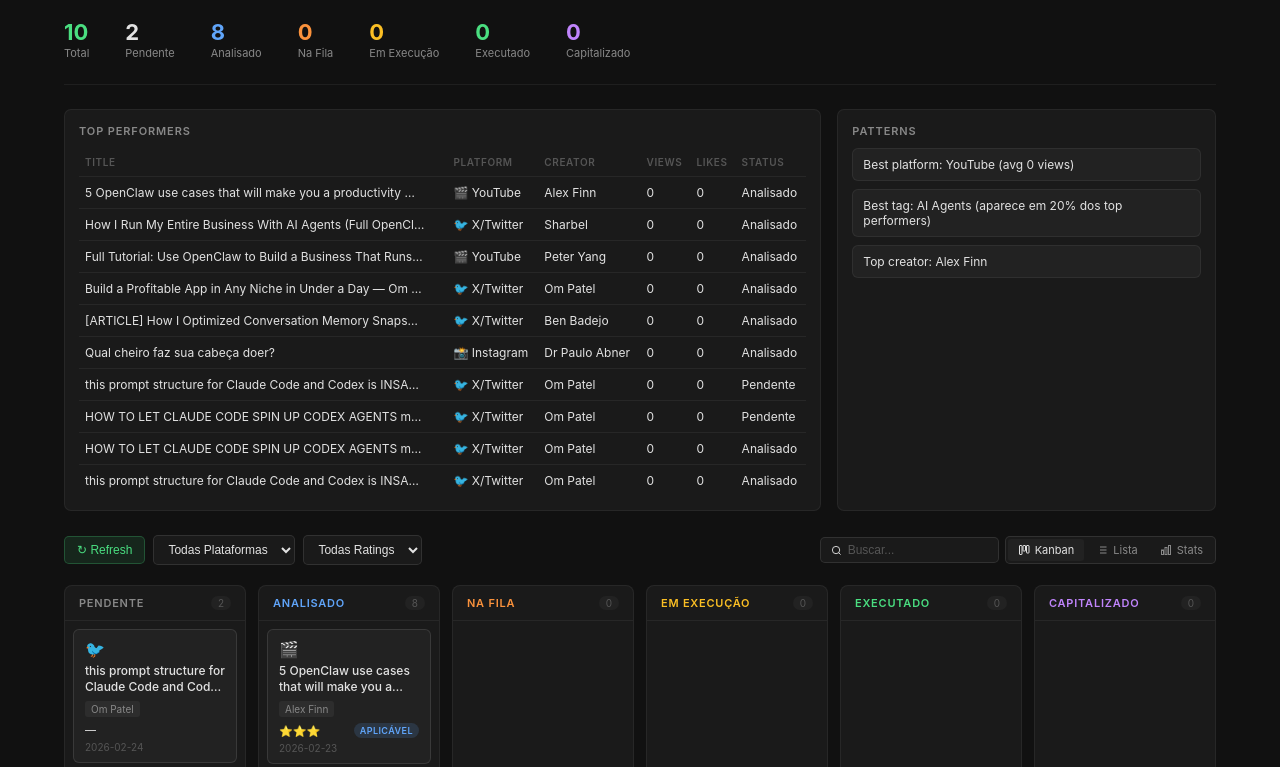
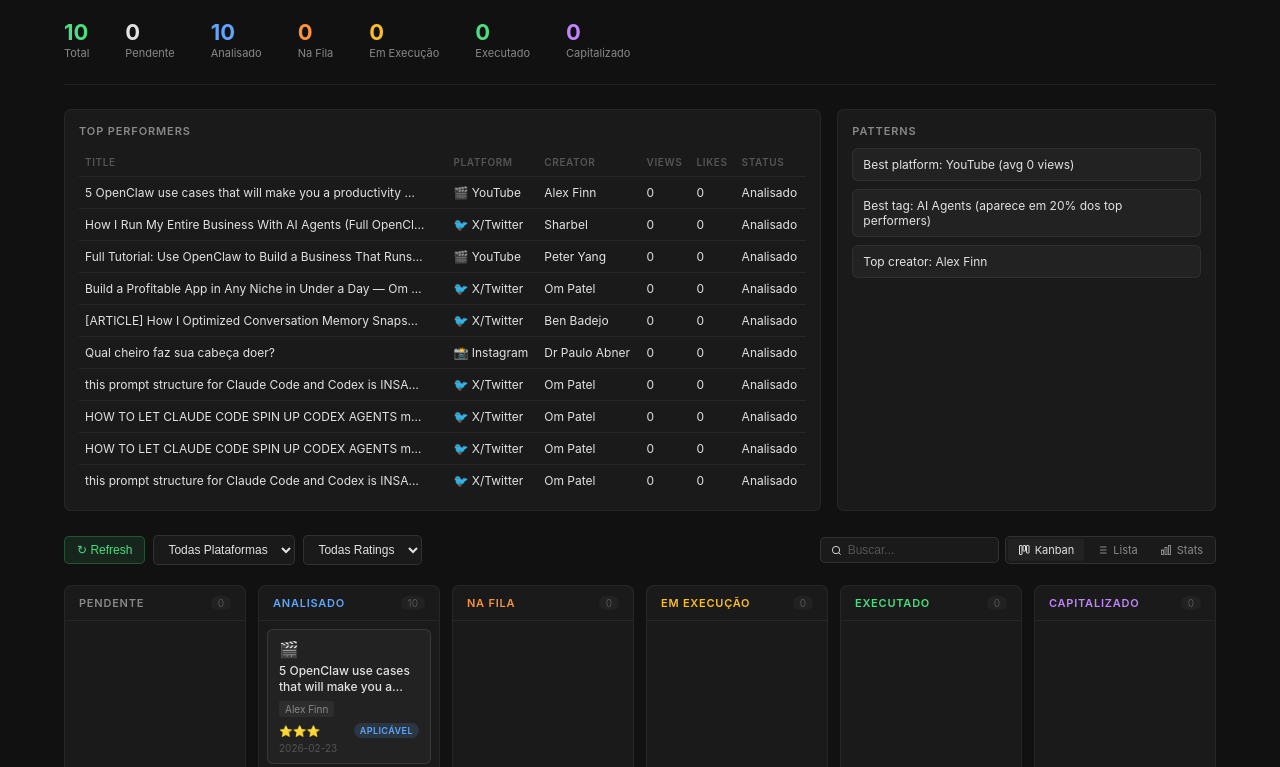
Before and after one commit to marcoraza/marco-research-mc, a plain HTML site: page index.html in a window 1280 px wide. Shown: the part 79-846 px from the top of the page. Drawn offline with nearby package versions, Linux system fonts and the light colour scheme; no server answers.

Commit message:
Update 2026-02-24 03:43 — 10 items

```diff
--- a/index.html
+++ b/index.html
@@ -339,7 +339,7 @@
 
 // ── LOAD DATA ─────────────────────────────────────────────────────────────────
 const EMBEDDED_DATA = {
-  "updated": "2026-02-24T03:41:22.944796",
+  "updated": "2026-02-24T03:43:05.113237",
   "total": 10,
   "items": [
     {
@@ -474,9 +474,9 @@
       "url": "https://www.notion.so/this-prompt-structure-for-Claude-Code-and-Codex-is-INSANE-instead-of-one-giant-prompt-break-it-int-311b72d5042d8102a241faffd127891c",
       "title": "this prompt structure for Claude Code and Codex is INSANE\n\ninstead of one giant prompt, break it int",
       "platform": "X/Twitter",
-      "rating": "",
-      "status": "Pendente",
-      "valor": "",
+      "rating": "⭐⭐⭐",
+      "status": "Analisado",
+      "valor": "Aplicável",
       "tags": [],
       "date": "2026-02-24",
       "original_url": "https://x.com/i/web/status/2026122201728987565",
@@ -494,9 +494,9 @@
       "url": "https://www.notion.so/HOW-TO-LET-CLAUDE-CODE-SPIN-UP-CODEX-AGENTS-most-people-think-you-have-to-choose-one-ai-coder-you-311b72d5042d8150bc02ca90e584d081",
       "title": "HOW TO LET CLAUDE CODE SPIN UP CODEX AGENTS\n\nmost people think you have to choose one ai coder\n\nyou ",
       "platform": "X/Twitter",
-      "rating": "",
-      "status": "Pendente",
-      "valor": "",
+      "rating": "⭐⭐",
+      "status": "Analisado",
+      "valor": "Referência",
       "tags": [],
       "date": "2026-02-24",
       "original_url": "https://x.com/i/web/status/2026129939179692242",
@@ -683,9 +683,9 @@
       "url": "https://www.notion.so/this-prompt-structure-for-Claude-Code-and-Codex-is-INSANE-instead-of-one-giant-prompt-break-it-int-311b72d5042d8102a241faffd127891c",
       "title": "this prompt structure for Claude Code and Codex is INSANE\n\ninstead of one giant prompt, break it int",
       "platform": "X/Twitter",
-      "rating": "",
-      "status": "Pendente",
-      "valor": "",
+      "rating": "⭐⭐⭐",
+      "status": "Analisado",
+      "valor": "Aplicável",
       "tags": [],
       "date": "2026-02-24",
       "original_url": "https://x.com/i/web/status/2026122201728987565",
@@ -703,9 +703,9 @@
       "url": "https://www.notion.so/HOW-TO-LET-CLAUDE-CODE-SPIN-UP-CODEX-AGENTS-most-people-think-you-have-to-choose-one-ai-coder-you-311b72d5042d8150bc02ca90e584d081",
       "title": "HOW TO LET CLAUDE CODE SPIN UP CODEX AGENTS\n\nmost people think you have to choose one ai coder\n\nyou ",
       "platform": "X/Twitter",
-      "rating": "",
-      "status": "Pendente",
-      "valor": "",
+      "rating": "⭐⭐",
+      "status": "Analisado",
+      "valor": "Referência",
       "tags": [],
       "date": "2026-02-24",
       "original_url": "https://x.com/i/web/status/2026129939179692242",
```
